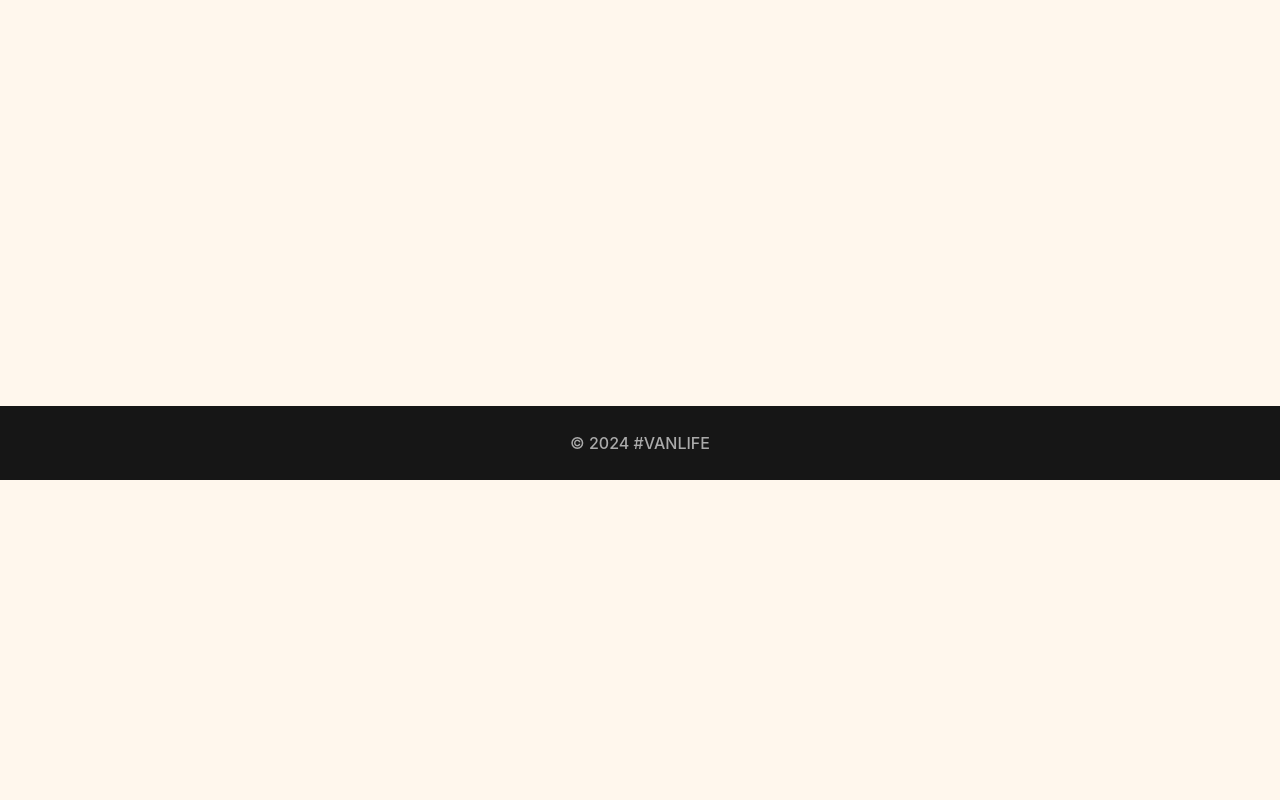
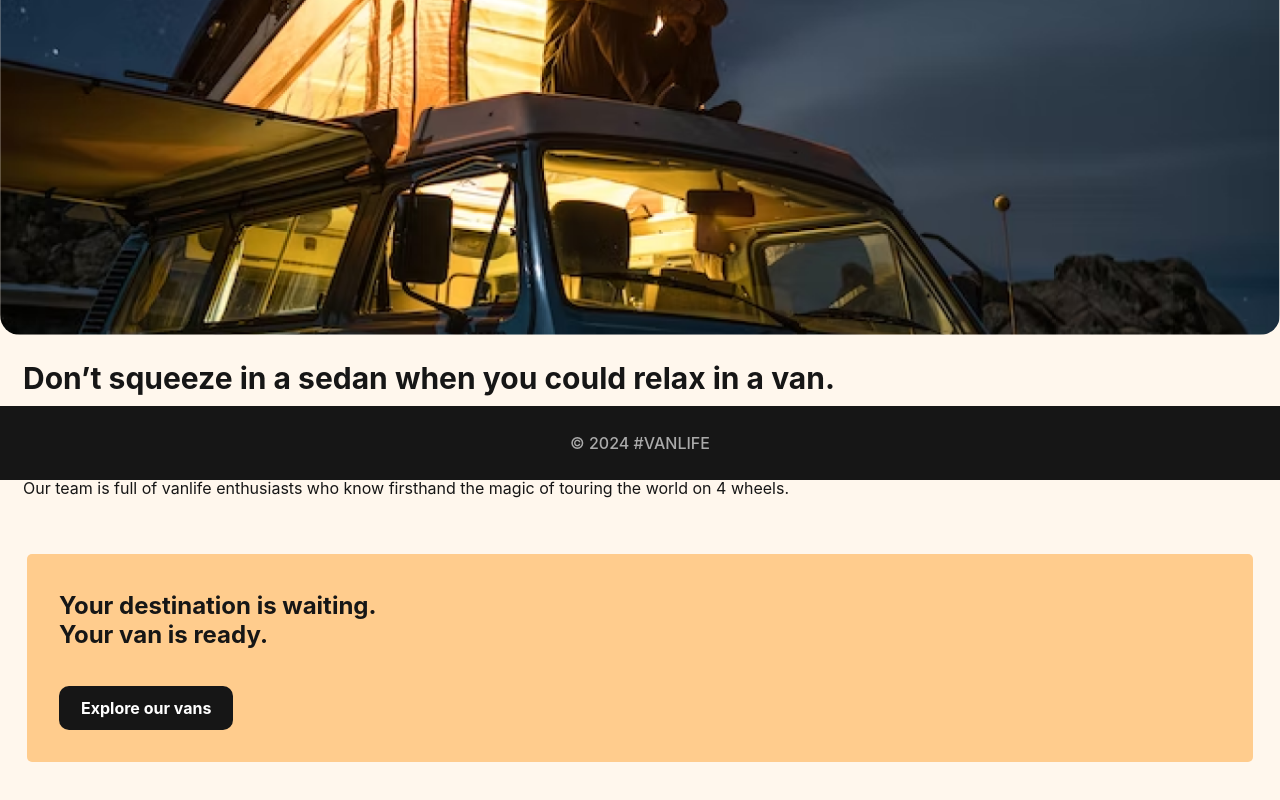
Before and after one commit to MuhammadTarek10/vanlife-react-router-focused, a React (Vite) app: page /about in a window 1280 px wide. Shown: the part 320-1120 px from the top of the page. Before the commit the page ends 800 px from the top, so only its background shows below. Built offline with nearby package versions, Linux system fonts and the light colour scheme; what miragejs would draw is missing.

Commit message:
finished

```diff
--- a/src/App.css
+++ b/src/App.css
@@ -21,4 +21,5 @@
 a.active-link {
   text-decoration: underline;
   font-weight: bold;
+  color: black;
 }
--- a/src/pages/About/About.jsx
+++ b/src/pages/About/About.jsx
@@ -1,3 +1,32 @@
+import { Link } from "react-router-dom";
+import bgImg from "../../assets/images/about-hero.png";
+
 export const About = () => {
-  return <h1>About Page</h1>;
+  return (
+    <div className="about-page-container">
+      <img src={bgImg} className="about-hero-image" />
+      <div className="about-page-content">
+        <h1>Don’t squeeze in a sedan when you could relax in a van.</h1>
+        <p>
+          Our mission is to enliven your road trip with the perfect travel van
+          rental. Our vans are recertified before each trip to ensure your
+          travel plans can go off without a hitch. (Hitch costs extra 😉)
+        </p>
+        <p>
+          Our team is full of vanlife enthusiasts who know firsthand the magic
+          of touring the world on 4 wheels.
+        </p>
+      </div>
+      <div className="about-page-cta">
+        <h2>
+          Your destination is waiting.
+          <br />
+          Your van is ready.
+        </h2>
+        <Link className="link-button" to="/vans">
+          Explore our vans
+        </Link>
+      </div>
+    </div>
+  );
 };
--- a/src/pages/Host/Dashboard.jsx
+++ b/src/pages/Host/Dashboard.jsx
@@ -1,17 +1,17 @@
 /* eslint-disable react-refresh/only-export-components */
-import { Suspense } from "react";
+import React from "react";
 import { Await, Link, defer, useLoaderData } from "react-router-dom";
-import { Loading } from "../../components/Loading";
+// import { BsStarFill } from "react-icons/bs"
 import { getHostVans } from "../../data/api";
 import { requireAuth } from "../../utils/utils";
 
-export async function loader(request) {
-  await requireAuth(request);
+export async function loader({ request }) {
+  await requireAuth({ request });
   return defer({ vans: getHostVans() });
 }
 
 export const Dashboard = () => {
-  const data = useLoaderData();
+  const loaderData = useLoaderData();
 
   function renderVanElements(vans) {
     const hostVansEls = vans.map((van) => (
@@ -47,6 +47,8 @@
       <section className="host-dashboard-reviews">
         <h2>Review score</h2>
 
+        {/* <BsStarFill className="star" /> */}
+
         <p>
           <span>5.0</span>/5
         </p>
@@ -57,9 +59,9 @@
           <h2>Your listed vans</h2>
           <Link to="vans">View all</Link>
         </div>
-        <Suspense fallback={<Loading />}>
-          <Await resolve={data.vans}>{renderVanElements}</Await>
-        </Suspense>
+        <React.Suspense fallback={<h3>Loading...</h3>}>
+          <Await resolve={loaderData.vans}>{renderVanElements}</Await>
+        </React.Suspense>
       </section>
     </>
   );
--- a/src/pages/Host/Host.jsx
+++ b/src/pages/Host/Host.jsx
@@ -1,36 +1,28 @@
 import { NavLink, Outlet } from "react-router-dom";
-import { Dashboard } from "./Dashboard";
-import { HostVans } from "./HostVans";
-import { Income } from "./Income";
-import { Reviews } from "./Reviews";
 
 export const Host = () => {
   return (
     <>
       <nav className="host-nav">
         <NavLink
-          className={(isActive) => (isActive ? "active-link" : null)}
           to="."
           end
-          element={<Dashboard />}>
+          className={({ isActive }) => (isActive ? "active-link" : null)}>
           Dashboard
         </NavLink>
         <NavLink
-          className={({ isActive }) => (isActive ? "active-link" : null)}
           to="reviews"
-          element={<Reviews />}>
+          className={({ isActive }) => (isActive ? "active-link" : null)}>
           Reviews
         </NavLink>
         <NavLink
-          className={({ isActive }) => (isActive ? "active-link" : null)}
           to="vans"
-          element={<HostVans />}>
+          className={({ isActive }) => (isActive ? "active-link" : null)}>
           Vans
         </NavLink>
         <NavLink
-          className={({ isActive }) => (isActive ? "active-link" : null)}
           to="income"
-          element={<Income />}>
+          className={({ isActive }) => (isActive ? "active-link" : null)}>
           Income
         </NavLink>
       </nav>
--- a/src/pages/Host/HostVanDetailsLayout.jsx
+++ b/src/pages/Host/HostVanDetailsLayout.jsx
@@ -45,19 +45,23 @@
                   <NavLink
                     to="."
                     end
-                    className={(isActive) => (isActive ? "active-link" : null)}>
+                    className={({ isActive }) =>
+                      isActive ? "active-link" : null
+                    }>
                     Details
                   </NavLink>
                   <NavLink
                     to="photos"
-                    end
-                    className={(isActive) => (isActive ? "active-link" : null)}>
+                    className={({ isActive }) =>
+                      isActive ? "active-link" : null
+                    }>
                     Photos
                   </NavLink>
                   <NavLink
                     to="pricing"
-                    end
-                    className={(isActive) => (isActive ? "active-link" : null)}>
+                    className={({ isActive }) =>
+                      isActive ? "active-link" : null
+                    }>
                     Pricing
                   </NavLink>
                 </div>
--- a/src/pages/Host/Reviews.jsx
+++ b/src/pages/Host/Reviews.jsx
@@ -33,6 +33,9 @@
       {reviewsData.map((review) => (
         <div key={review.id}>
           <div className="review">
+            {/* {[...Array(review.rating)].map((_, i) => (
+              <BsStarFill className="review-star" key={i} />
+            ))} */}
             <div className="info">
               <p className="name">{review.name}</p>
               <p className="date">{review.date}</p>
```
